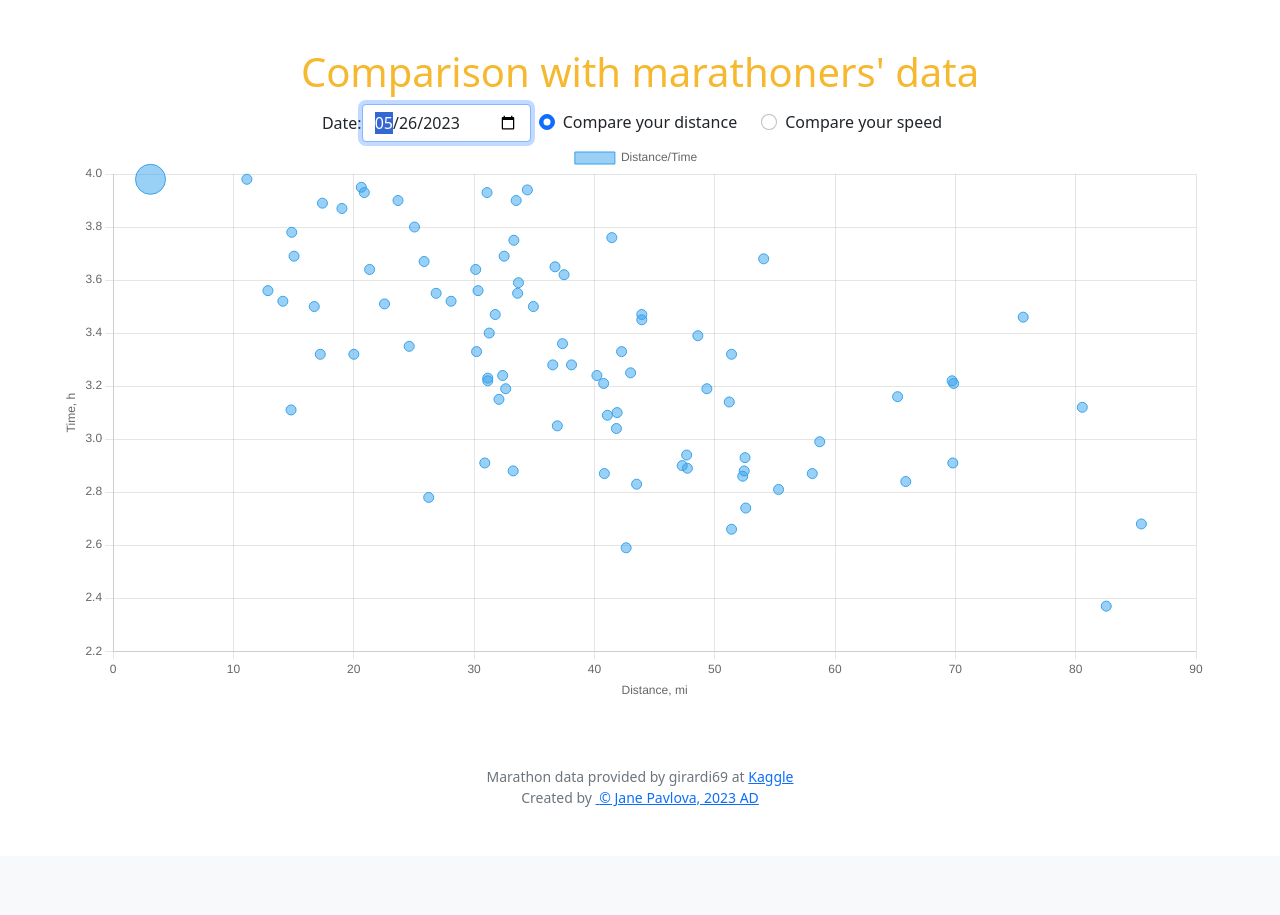
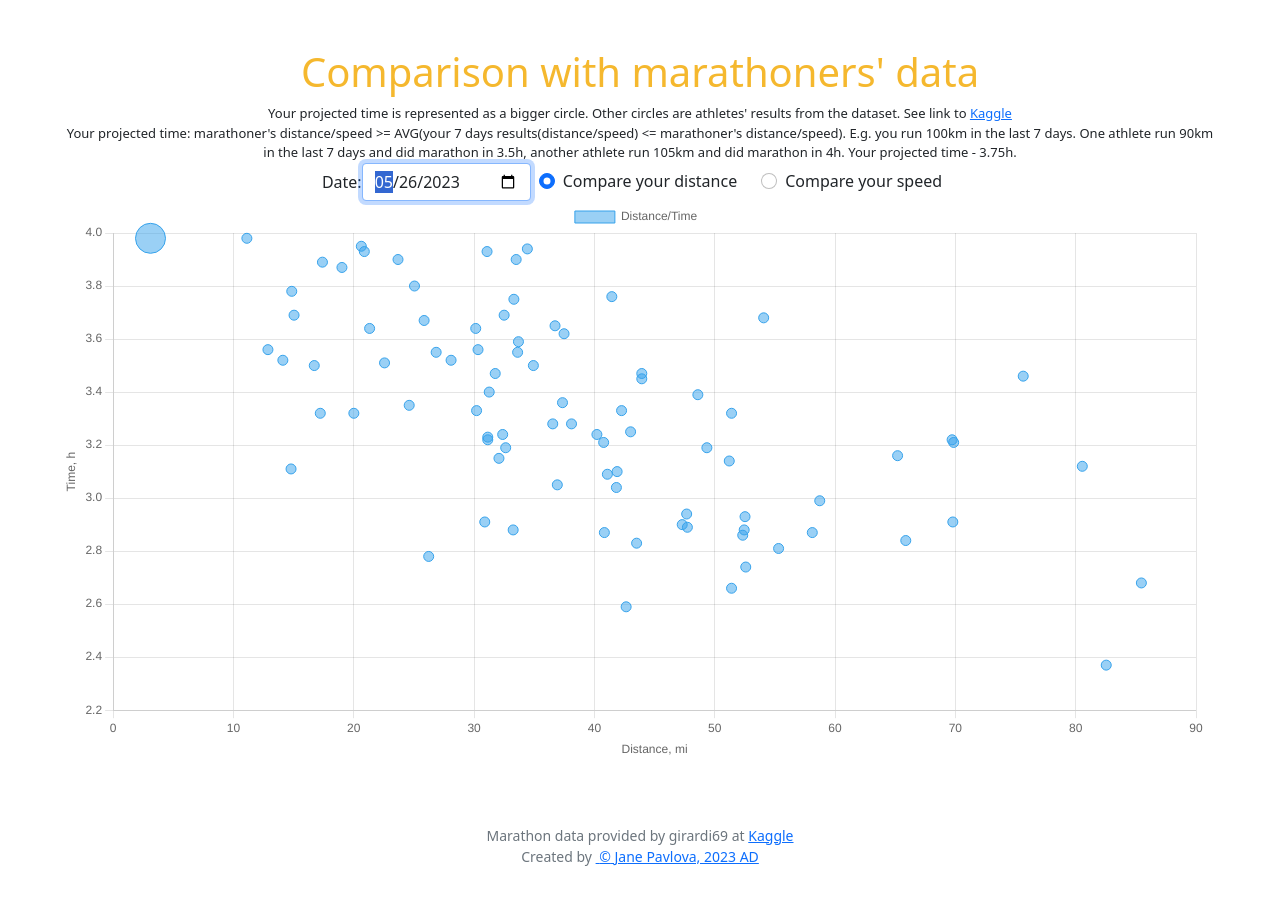
Before and after one commit to pavlovajane/cs50-final-project, a Flask app: page /compare in a window 1280 px wide. Shown: the part 76-991 px from the top of the page. Before the commit the page ends 883 px from the top, so only its background shows below. Run offline with Flask 2, Linux system fonts and the light colour scheme; a user stored in the database is signed in; data comes from the database, SQL or seed files in the repository; both versions use the stored data as it was after the commit.

Commit message:
Change chart logic when no runs, add product desrp

```diff
--- a/app.py
+++ b/app.py
@@ -121,7 +121,15 @@ def compare_runs():
 @login_required
 def compare():
 
-    return render_template("compare.html", imperial = session["imperial"])
+    # check if any runs tracked - if not - don't show the compare chart
+    runs = get_user_runs(session["user_id"], g.crs)
+
+    show_chart = False
+    if len(runs) != 0:
+        # Runs are found/tracked
+        show_chart = True
+
+    return render_template("compare.html", show_chart = show_chart, imperial = session["imperial"])
 
 @app.route("/", methods=["GET"])
 @login_required
--- a/database.sql
+++ b/database.sql
@@ -25,8 +25,4 @@ CREATE TABLE IF NOT EXISTS marathoners (
     performancecategory CHARACTER(1)
 );
 
-CREATE VIEW IF NOT EXISTS 4weeks (
--- TBD view to calculate 4week results per user_id to compare with marathoners
-);
-
 CREATE INDEX user_id ON runs(user_id);
--- a/initialize.py
+++ b/initialize.py
@@ -1,6 +1,6 @@
 # initialize and load data into marathon runs table from MarathonData.csv
 
-import csv, sqlite3, sys, os
+import csv, sqlite3, sys
 
 with open("MarathonData.csv") as csvfile:
     # connect to the database
--- a/static/styles.css
+++ b/static/styles.css
@@ -163,3 +163,13 @@ table td {
     flex-direction: row;
     align-items: center;
 }
+
+.chart-legend {
+    font-size: small;
+}
+
+.chart-block-text {
+    display: flex;
+    flex-direction: column;
+
+}
--- a/templates/compare.html
+++ b/templates/compare.html
@@ -11,9 +11,18 @@ Compare your runs
     console.log("Here body");
     const imperial = JSON.parse("{{ imperial|tojson }}");
 </script>
-
+{% if show_chart == True %}
 <div class="chart">
     <h1>Comparison with marathoners' data</h1>
+    <div class="chart-block-text">
+        <div class="chart-legend">Your projected time is represented as a bigger circle. Other circles are athletes' results from the dataset.
+            See link to <a
+            href="https://www.kaggle.com/datasets/girardi69/marathon-time-predictions" target="_blank" rel="noopener noreferrer"> Kaggle</a></div>
+        <div class="chart-legend">Your projected time: marathoner's distance/speed &gt= AVG(your 7 days results(distance/speed) &lt=
+            marathoner's distance/speed). E.g. you run 100km in the last 7 days. One athlete run 90km in the last 7 days and
+            did marathon in 3.5h, another athlete run 105km and did marathon in 4h. Your projected time - 3.75h.
+        </div>
+    </div>
     <div class="checkcompare">
         <div class="datecompareblock">
             <div>
@@ -40,4 +49,8 @@ Compare your runs
         <canvas id="myChartId"></canvas>
     </div>
 </div>
+{% else %}
+    <h1>Your runs comparison here</h1>
+    <h2>No runs yet tracked, stay put!</h2>
+{% endif %}
 {% endblock %}
```
Also changed, not shown: README.md, marathoner.db.
